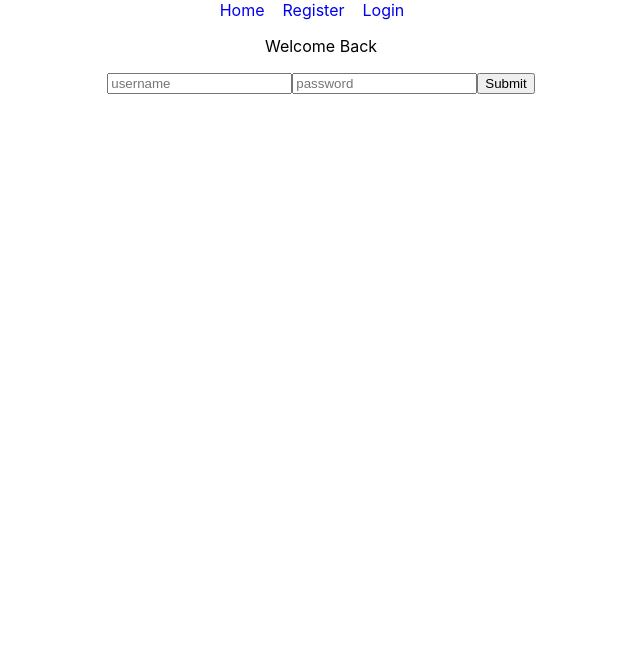
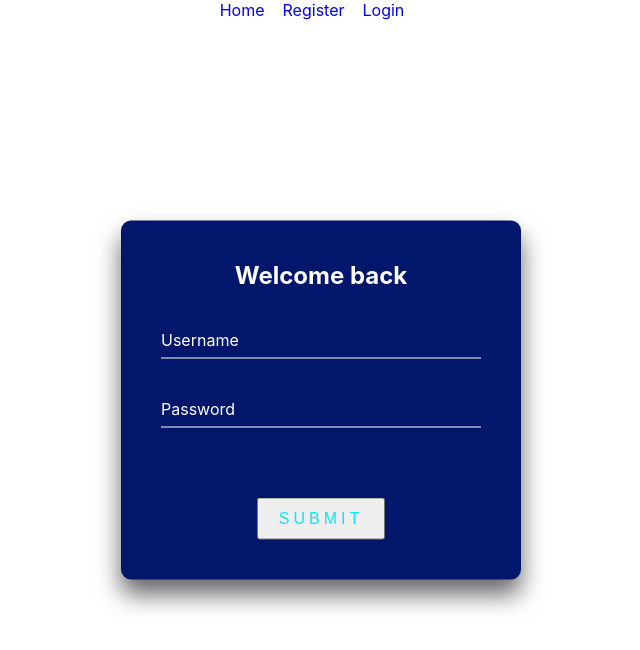
Before and after one commit to midlynj/newUser, a React (Create React App) app: page /login in a window 1280 px wide. Shown: the top 650 px of the page, without its empty margins (319-959 px from the left). Built offline with nearby package versions, Linux system fonts and the light colour scheme.

Commit message:
css for login

```diff
--- a/src/component/Login.js
+++ b/src/component/Login.js
@@ -1,5 +1,6 @@
 import {useState} from "react";
 import axios from "axios";
+import "./login.css"
 
 const Login = () => {
     const [username, setUsername] = useState("");
@@ -30,25 +31,56 @@
 
     return (
 
-        <div>
-            <p>Welcome Back</p>
+        <div className="login">
+
+            <div className="login-box">
+                <h2>Welcome back</h2>
                 <form onSubmit={handleSubmit}>
+                    <div className="user-box">
                         <input
                             type="text"
                             name="Username"
-                    placeholder="username"
+                            required
 
                             onChange={(e) => setUsername(e.target.value)}
                         />
+                        <label>Username</label>
+
+
+                    </div>
+                    <div className="user-box">
                         <input
                             type="password"
                             name="Password"
-                    placeholder="password"
+                            required
 
                             onChange={(e) => setPassword(e.target.value)}
+
                         />
-                <input type="submit" value="Submit" />
+                        <label>Password</label>
+
+                    </div>
+                    <input type="submit" value="Submit" className="login-button"/>
                 </form>
+            </div>
+            {/*<p>Welcome Back</p>*/}
+            {/*<form onSubmit={handleSubmit}>*/}
+                {/*<input*/}
+                {/*    type="text"*/}
+                {/*    name="Username"*/}
+                {/*    placeholder="username"*/}
+
+                {/*    onChange={(e) => setUsername(e.target.value)}*/}
+                {/*/>*/}
+                {/*<input*/}
+                {/*    type="password"*/}
+                {/*    name="Password"*/}
+                {/*    placeholder="password"*/}
+
+                {/*    onChange={(e) => setPassword(e.target.value)}*/}
+                {/*/>*/}
+                {/*<input type="submit" value="Submit" className="login-button"/>*/}
+            {/*</form>*/}
         </div>
 
 
--- /dev/null
+++ b/src/component/login.css
@@ -0,0 +1,77 @@
+.login {
+    position: absolute;
+    top: 50%;
+    left: 50%;
+    width: 400px;
+    padding: 40px;
+    transform: translate(-50%, -50%);
+    background: rgb(2, 23, 108);
+    box-sizing: border-box;
+    box-shadow: 0 15px 25px rgba(0,0,0,.6);
+    border-radius: 10px;
+}
+
+.login-box h2 {
+    margin: 0 0 30px;
+    padding: 0;
+    color: #fff;
+    text-align: center;
+}
+
+.login .user-box {
+    position: relative;
+}
+
+.login .user-box input {
+    width: 100%;
+    padding: 10px 0;
+    font-size: 16px;
+    color: #fff;
+    margin-bottom: 30px;
+    border: none;
+    border-bottom: 1px solid #fff;
+    outline: none;
+    background: transparent;
+}
+.login .user-box label {
+    position: absolute;
+    top:0;
+    left: 0;
+    padding: 10px 0;
+    font-size: 16px;
+    color: #fff;
+    pointer-events: none;
+    transition: .5s;
+}
+
+.login .user-box input:focus ~ label,
+.login .user-box input:valid ~ label {
+    top: -20px;
+    left: 0;
+    color: #03e9f4;
+    font-size: 12px;
+}
+
+.login-button {
+    position: relative;
+    display: inline-block;
+    padding: 10px 20px;
+    color: #03e9f4;
+    font-size: 16px;
+    text-decoration: none;
+    text-transform: uppercase;
+    overflow: hidden;
+    transition: .5s;
+    margin-top: 40px;
+    letter-spacing: 4px
+}
+
+.login-button:hover {
+    background: #03e9f4;
+    color: #fff;
+    border-radius: 5px;
+    box-shadow: 0 0 5px #03e9f4,
+    0 0 25px #03e9f4,
+    0 0 50px #03e9f4,
+    0 0 100px #03e9f4;
+}
```
Lines whose indentation alone changed are shown as unchanged.
